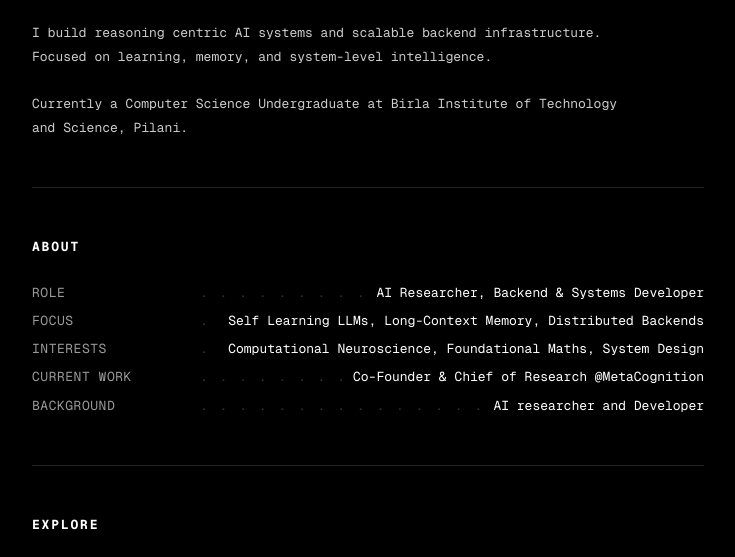
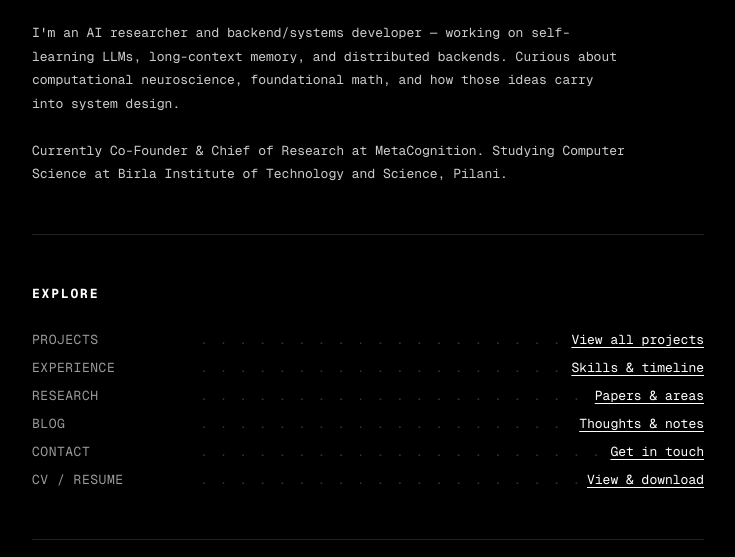
Before and after one commit to Prigoistic/Prigoistic.github.io, a plain HTML site: page index.html in a window 1280 px wide. Shown: the part 224-781 px from the top of the page, without its empty margins (272-1007 px from the left). Drawn offline with nearby package versions, Linux system fonts and the light colour scheme.

Commit message:
Replace home page ABOUT row table with prose intro

```diff
--- a/index.html
+++ b/index.html
@@ -29,47 +29,11 @@
   </div>
 
   <div class="mission">
-    I build reasoning centric AI systems and scalable backend infrastructure.<br />
-    Focused on learning, memory, and system-level intelligence.
-
-
+    I'm an AI researcher and backend/systems developer — working on self-learning LLMs, long-context memory, and distributed backends. Curious about computational neuroscience, foundational math, and how those ideas carry into system design.
   </div>
 
   <div class="mission">
-    Currently a Computer Science Undergraduate at Birla Institute of Technology and Science, Pilani.
-  </div>
-
-  <hr />
-
-  <!-- ═══════════ ABOUT ═══════════ -->
-  <div id="about">
-    <div class="section-title">ABOUT</div>
-
-    <div class="row">
-      <span class="row-label">ROLE</span>
-      <span class="row-dots"></span>
-      <span class="row-value">AI Researcher, Backend &amp; Systems Developer</span>
-    </div>
-    <div class="row">
-      <span class="row-label">FOCUS</span>
-      <span class="row-dots"></span>
-      <span class="row-value">Self Learning LLMs, Long-Context Memory, Distributed Backends</span>
-    </div>
-    <div class="row">
-      <span class="row-label">INTERESTS</span>
-      <span class="row-dots"></span>
-      <span class="row-value">Computational Neuroscience, Foundational Maths, System Design</span>
-    </div>
-    <div class="row">
-      <span class="row-label">CURRENT WORK</span>
-      <span class="row-dots"></span>
-      <span class="row-value">Co-Founder & Chief of Research @MetaCognition</span>
-    </div>
-    <div class="row">
-      <span class="row-label">BACKGROUND</span>
-      <span class="row-dots"></span>
-      <span class="row-value">AI researcher and Developer</span>
-    </div>
+    Currently Co-Founder &amp; Chief of Research at MetaCognition. Studying Computer Science at Birla Institute of Technology and Science, Pilani.
   </div>
 
   <hr />
```
